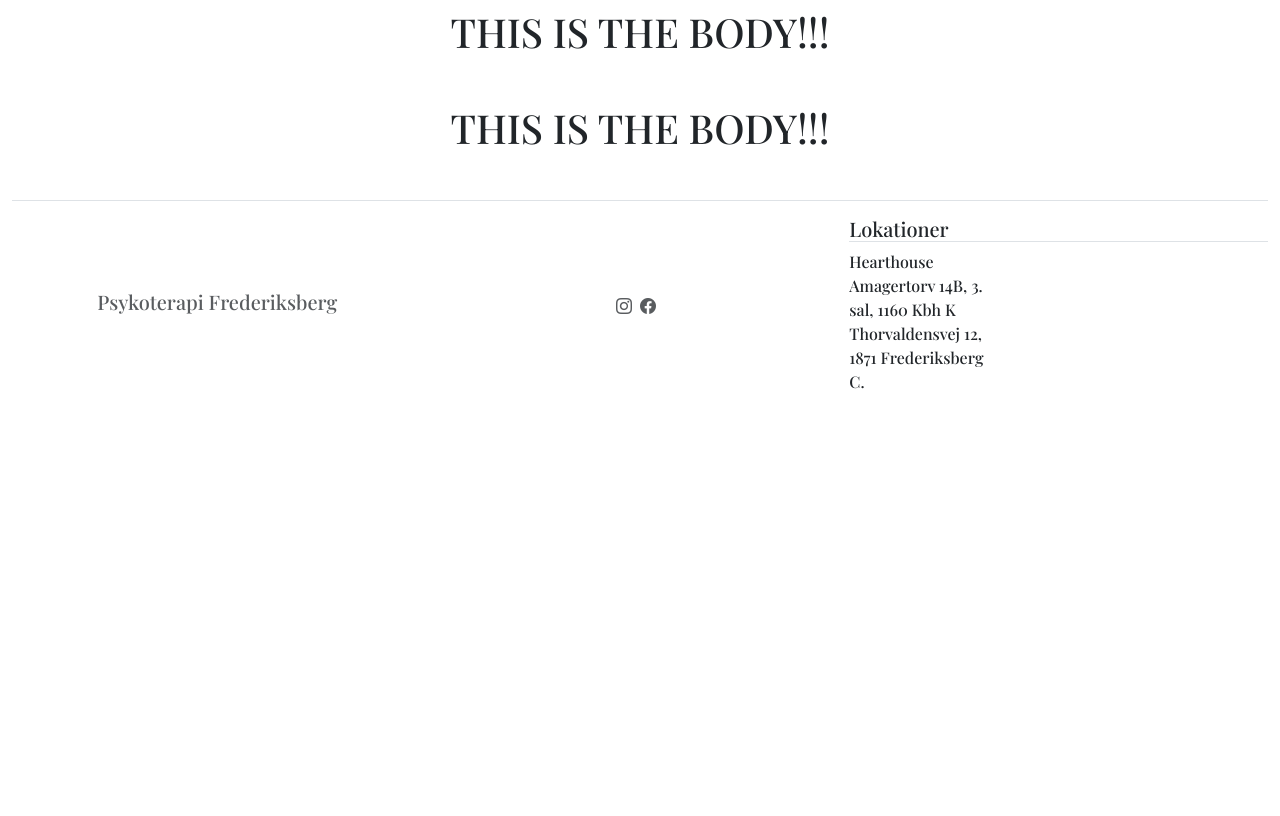
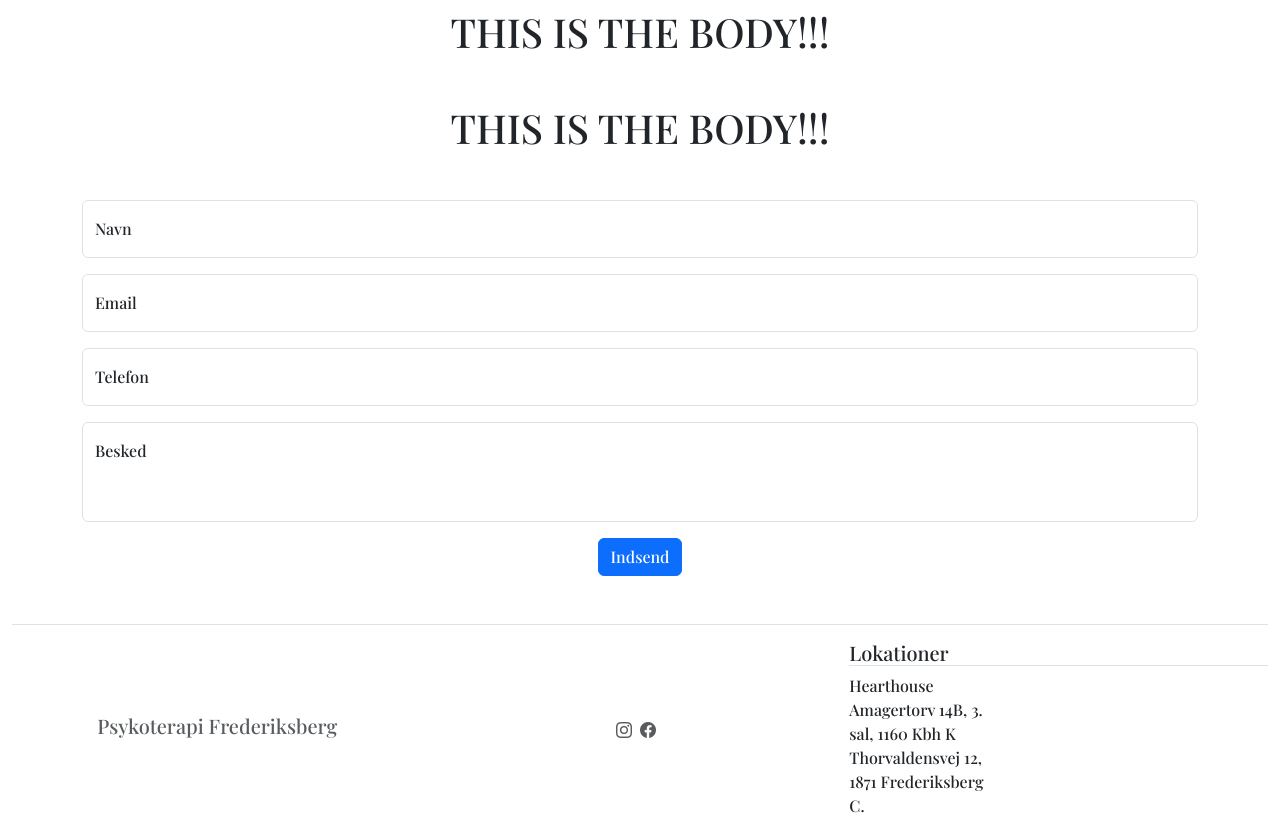
Before and after one commit to yoyohohoxd/schneider_terapi_part1, a Django app: page / in a window 1280 px wide. Shown: the part 502-1318 px from the top of the page. Before the commit the page ends 891 px from the top, so only its background shows below. Run offline with Django 5.2, Linux system fonts and the light colour scheme; some libraries are stand-ins or nearby versions.

Commit message:
start work on form

```diff
--- a/schneider_terapi/schneider_terapi/settings.py
+++ b/schneider_terapi/schneider_terapi/settings.py
@@ -38,7 +38,13 @@ INSTALLED_APPS = [
     'django.contrib.sessions',
     'django.contrib.messages',
     'django.contrib.staticfiles',
+    'crispy_forms',
+    'crispy_bootstrap5'
 ]
+
+CRISPY_ALLOWED_TEMPLATE_PACKS = "bootstrap5"
+
+CRISPY_TEMPLATE_PACK = "bootstrap5"
 
 MIDDLEWARE = [
     'django.middleware.security.SecurityMiddleware',
--- /dev/null
+++ b/schneider_terapi/site_layout/forms.py
@@ -0,0 +1,41 @@
+from crispy_forms.helper import FormHelper
+from crispy_forms.layout import Submit, Layout
+from crispy_bootstrap5.bootstrap5 import FloatingField
+from django import forms
+
+class ContactForm(forms.Form):
+
+    name = forms.CharField(
+        label = "Navn",
+        max_length = 100,
+        required = True,
+    )
+
+    email = forms.CharField(
+        label = "Email",
+        max_length = 80,
+        required = True,
+    )
+
+    phone_number = forms.IntegerField(
+        label = "Telefon",
+        required = True,
+    )
+
+    message = forms.CharField(
+        label = "Besked",
+        required = True,
+    )
+
+    def __init__(self, *args, **kwargs):
+        super().__init__(*args, **kwargs)
+        self.helper = FormHelper()
+        self.helper.form_id = "contact_form"
+        self.helper.form_class = "blueForms"
+        self.helper.form_method = "post"
+        self.helper.form_action = "submit_survey"
+
+        self.helper.add_input(Submit('submit', 'Indsend'))
+        self.helper.layout = Layout(
+            FloatingField("name", "email", "phone_number", "message")
+        )
--- a/schneider_terapi/site_layout/static/site_layout/layout.js
+++ b/schneider_terapi/site_layout/static/site_layout/layout.js
@@ -1,7 +1,5 @@
 document.addEventListener('DOMContentLoaded', () => {
     const navEl = document.querySelector('.navbar');
-
-    console.log(navEl);
 
     window.addEventListener('scroll', () => {
         if (window.scrollY >= 56) {
--- a/schneider_terapi/site_layout/static/site_layout/styles.css
+++ b/schneider_terapi/site_layout/static/site_layout/styles.css
@@ -27,3 +27,11 @@ html * {
 .custom-dark-blue {
     background-color: #22404A !important;
 }
+
+.asteriskField {
+    display: none;
+}
+
+#id_message {
+    height: 100px;
+}
--- a/schneider_terapi/site_layout/templates/site_layout/index.html
+++ b/schneider_terapi/site_layout/templates/site_layout/index.html
@@ -1,4 +1,6 @@
 {% extends "site_layout/layout.html" %}
+{% load crispy_forms_tags %}
+{% crispy contact_form contact_form.helper %}
 
 {% block body %}
     <div class="container mb-5 text-center">
@@ -8,6 +10,10 @@
         <h1 class="mb-5">THIS IS THE BODY!!!</h1>
         <h1 class="mb-5">THIS IS THE BODY!!!</h1>
         <h1 class="mb-5">THIS IS THE BODY!!!</h1>
+
+        {% crispy contact_form %}
+
+
     </div>
 
 {% endblock %}
--- a/schneider_terapi/site_layout/views.py
+++ b/schneider_terapi/site_layout/views.py
@@ -1,7 +1,11 @@
 from django.shortcuts import render
 
-# Create your views here.
+
+from .forms import *
 
 
 def index(request):
-    return render(request, "site_layout/index.html")
+    contact_form = ContactForm()
+    return render(request, "site_layout/index.html", {
+        "contact_form": contact_form
+    })
```
